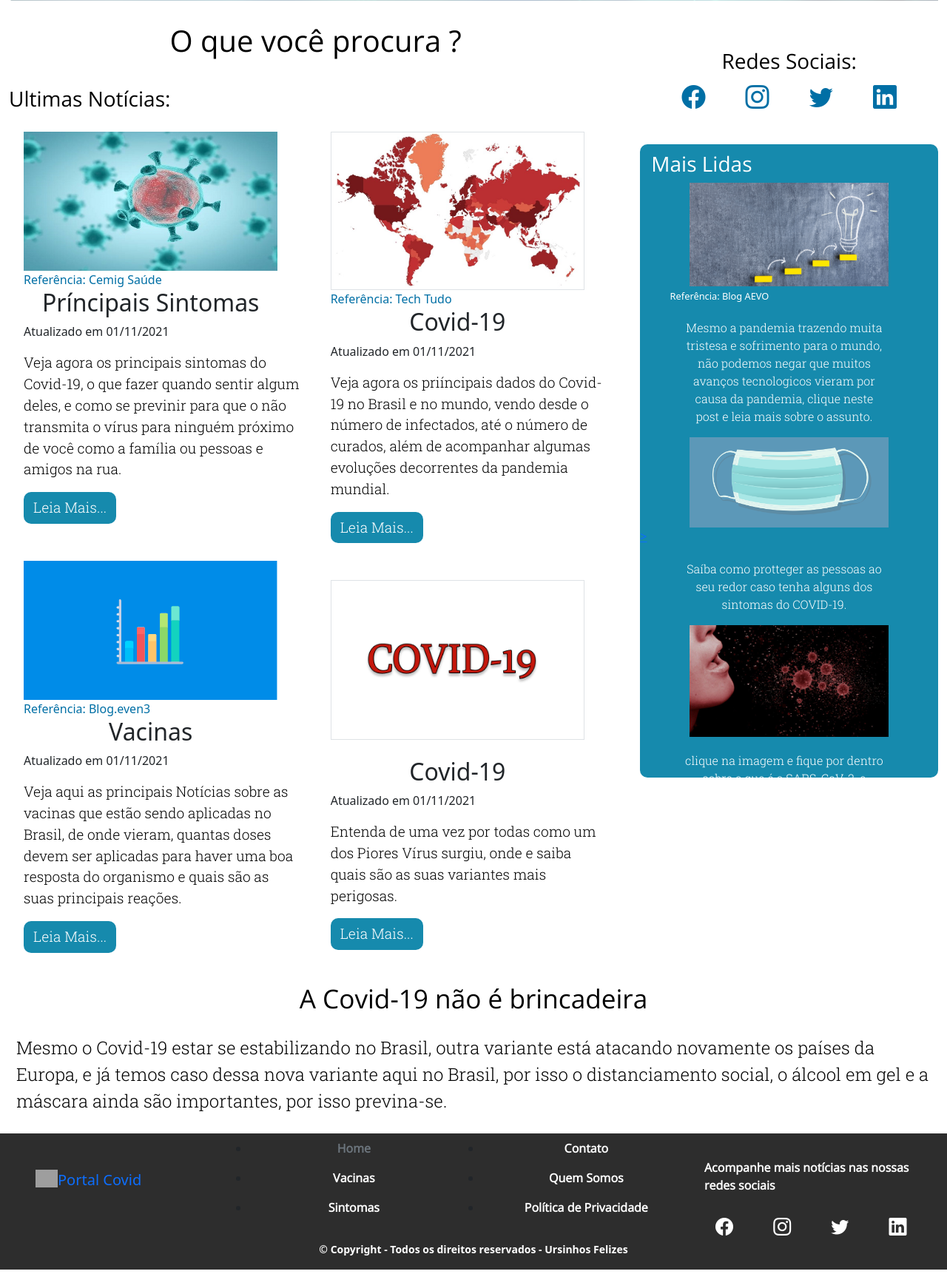
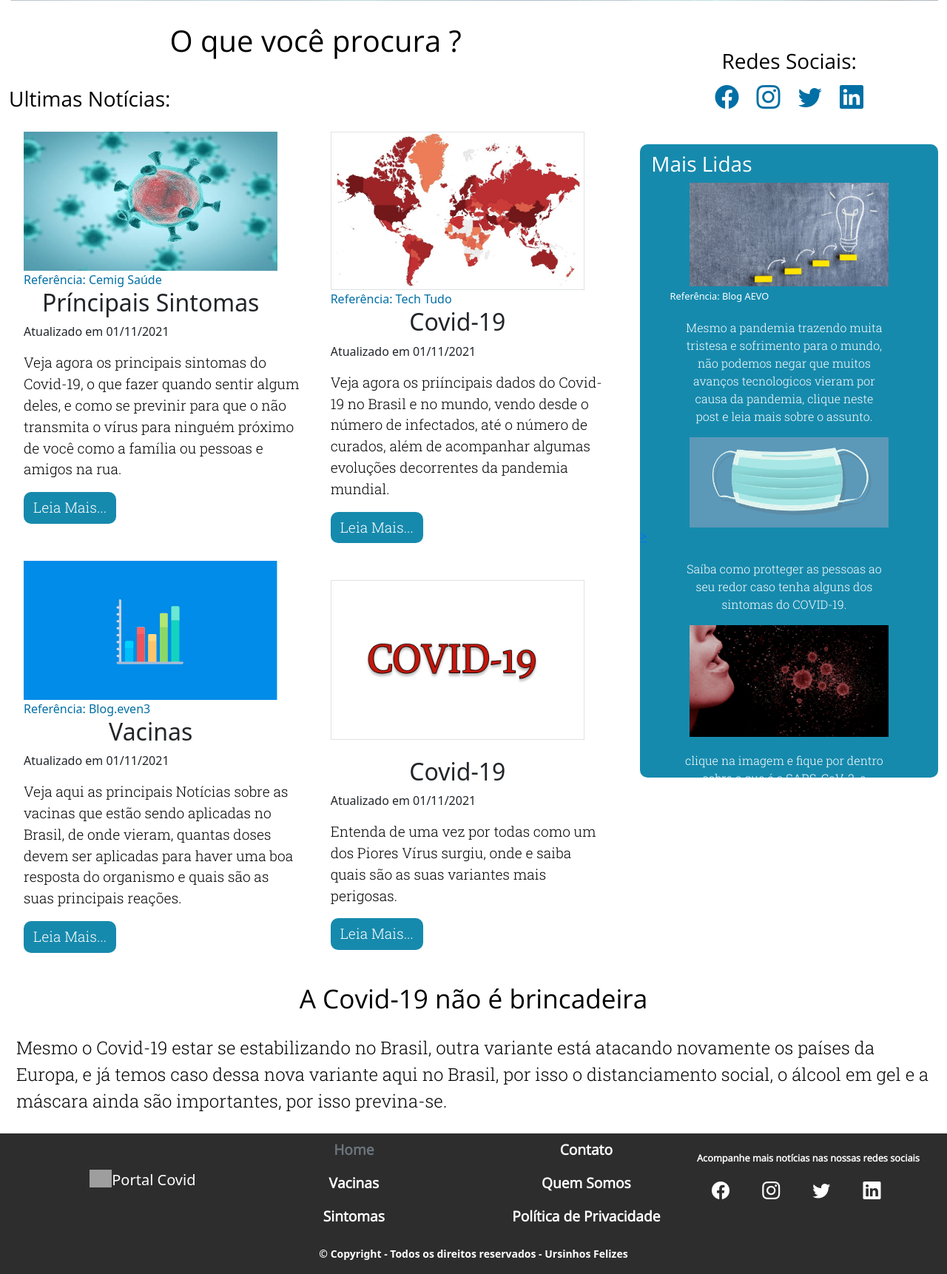
Before and after one commit to Allysson1/Projeto-integrador, a PHP site: page /index.php in a window 1280 px wide. Shown: the part 495-2217 px from the top of the page at 74% size. Run offline with PHP 8.4, Linux system fonts and the light colour scheme; some libraries are stand-ins or nearby versions; grey boxes are pictures that could not be loaded.

Commit message:
corrigindo conflitos

```diff
--- a/css/estilo.css
+++ b/css/estilo.css
@@ -27,11 +27,6 @@ main {
 
 }
 
-.redes {
-  font-size: 2em;
-  padding: 25px;
-
-}
 
 .h1index {
   font-family: "Open Sans", sans-serif;
@@ -168,7 +163,6 @@ header {
 
 #navbar {
   background-color: #ffd300;
-  /* background-image: url('../images/index.png'); */
 }
 
 .btn-nav {
@@ -218,87 +212,170 @@ footer {
   background-color: #2d2d2d;
   background-size: cover;
 }
-
-.foot-redes {
-
-  color: #fff;
-  font-size: 1.5em;
-  padding: 25px;
+ .foot-redes:hover{
+  color: #a3a3a3;
 }
-
-#nome-brand {
-  color: white;
-}
-
 .copy {
   background-color: #2d2d2d;
   color: white;
   font-weight: bold;
   text-align: center;
 }
-
-.lista01 li a {
+.lista01 a {
   color: white;
   font-weight: bold;
-  text-decoration: none;
   font-family: "Open Sans", sans-serif;
+  list-style: none;
 }
-
-.lista02 li a {
+.lista02 a {
   color: white;
   font-weight: bold;
-  text-decoration: none;
   font-family: "Open Sans", sans-serif;
+  list-style: none;
 }
-
-.predes {
-  color: white;
-  font-weight: bold;
-  padding: 10px;
-  font-family: 'Open Sans', sans-serif;
-}
-
-.redesfooter {
-
-  padding-right: 10px;
-  padding-bottom: 15px;
-
-
-  padding-right: 10px;
-  padding-bottom: 15px;
-
-
-}
-
+.afooter:hover{
+  color: #a3a3a3;
+  }
+  li{
+    list-style: none;
+  }
 
 /* mobile-footer*/
-
-@media (max-width: 576px) {
-  .redesfooter {
-    text-align: center;
-
-  }
-
-  .lista01 {
+@media (max-width:576px) {
+  .nomebrand {
+    color: #fff;
+    padding-left: 20%;
     text-align: center;
   }
 
-  .lista02 {
+  .predes {
+    text-align: center;
+    color: white;
+    font-weight: bold;
+    font-family: 'Open Sans', sans-serif;
+    font-size: 0.7rem;
+  }
+  .foot-redes {
+margin-left: 15%;
+    color: #fff;
+    font-size:1.5em;
+  }
+    .espaco{
+      margin-left: 20%;
+    }
+    .lista01 a {
+      font-size: 1em;
+    }
+
+    .lista02 a {
+      font-size: 1em;
+    }
+
+}
+@media (min-width:576px){
+  .nomebrand {
+    color: #fff;
+    padding-left: 20%;
     text-align: center;
   }
 
+  .predes {
+    clear: both;
+    text-align:center;
+    color: white;
+    font-weight: bold;
+    font-family: 'Open Sans', sans-serif;
+    font-size: 0.7rem;
+  }
+  .foot-redes {
+margin-left: 15%;
+    color: #fff;
+    font-size:1.5em;
+  }
+    .espaco{
+      margin-left: 20%;
+    }
+    .lista01 a {
+      font-size: 0.8em;
+    }
+
+    .lista02 a {
+      font-size: 0.8em;
+    }
+}
+@media (min-width:768px){
   .nomebrand {
     color: #fff;
     padding-left: 35%;
     text-align: center;
   }
+  .predes {
+    text-align: center;
+    color: white;
+    font-weight: bold;
+    font-family: 'Open Sans', sans-serif;
+    font-size: 0.8rem;
+  }
+  .foot-redes {
+margin-left: 10%;
+    color: #fff;
+    font-size:1.5em;
+  }
+    .espaco{
+      margin-left: 30%;
+    }
 
+  .lista01 a {
+    font-size: 0.9em;
+  }
+  .lista02 a {
+    font-size: 0.9em;
+  }
+
+
+}
+@media (min-width:992px){
+  .predes {
+    text-align:unset;
+    color: white;
+    font-weight: bold;
+    font-family: 'Open Sans', sans-serif;
+    font-size: 0.8rem;
+  }
+  .foot-redes {
+    margin-left: 0%;
+    color: #fff;
+    font-size:1.4em;
+    padding: 15px;
+
+  }
+  .lista01 a {
+    font-size: 0.9em;
+  }
+  .lista02 a {
+    font-size: 0.9em;
+  }
+  .espaco{
+    margin-left: 0%;
+  }
+}
+@media (min-width:1200px){
+  .foot-redes {
+    text-align:unset;
+    margin-left: 0%;
+    color: #fff;
+    font-size: 1.5em;
+    padding: 20px;
+
+  }
   .lista01 a {
     font-size: 1.2em;
   }
-
   .lista02 a {
     font-size: 1.2em;
+  }
+  .espaco{
+    margin-left: 0%;
   }
 }
 
--- a/sintomas.php
+++ b/sintomas.php
@@ -281,7 +281,6 @@
         <footer class="footer">
             <?php include 'footer.php'; ?>
         </footer>
-        <p class="copy"><small>&copy; Copyright - Todos os direitos reservados - Ursinhos Felizes</small></p>
 
     </div>
 
```
